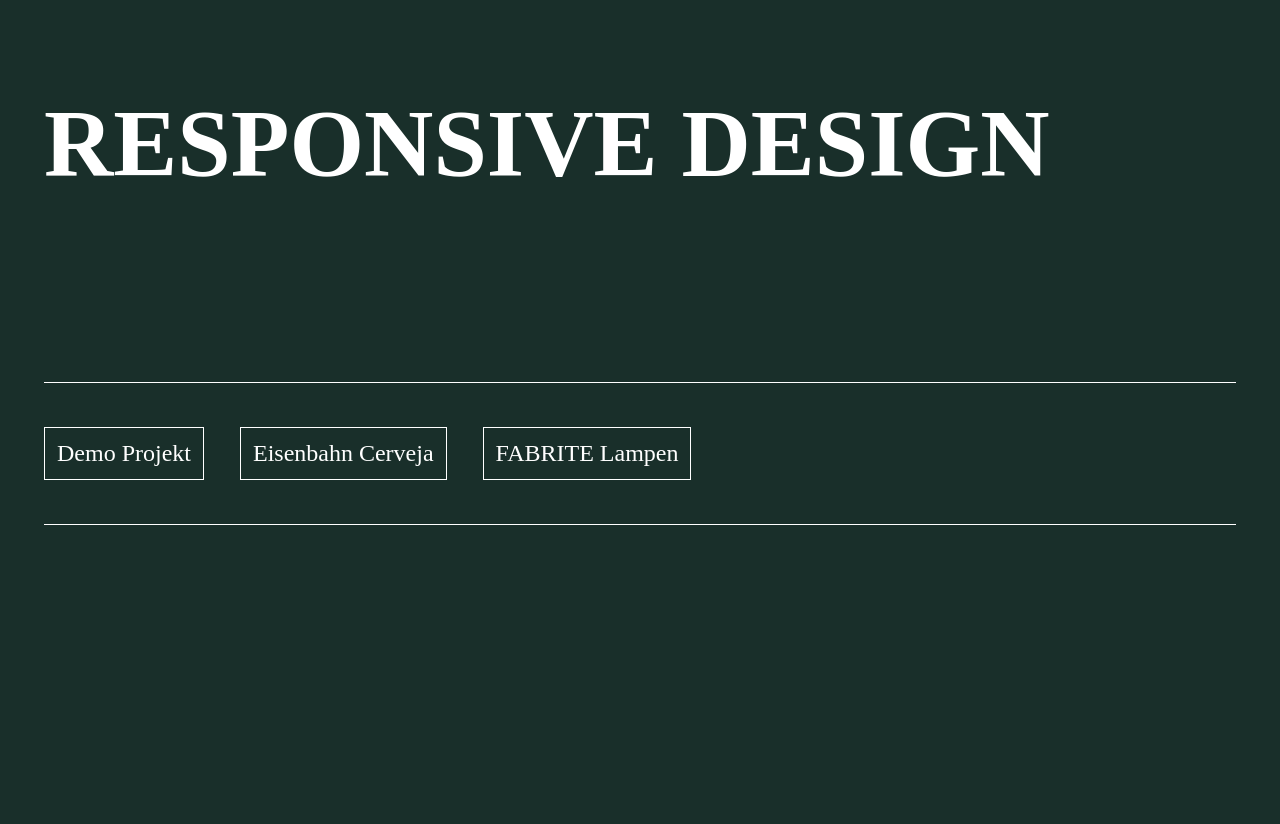
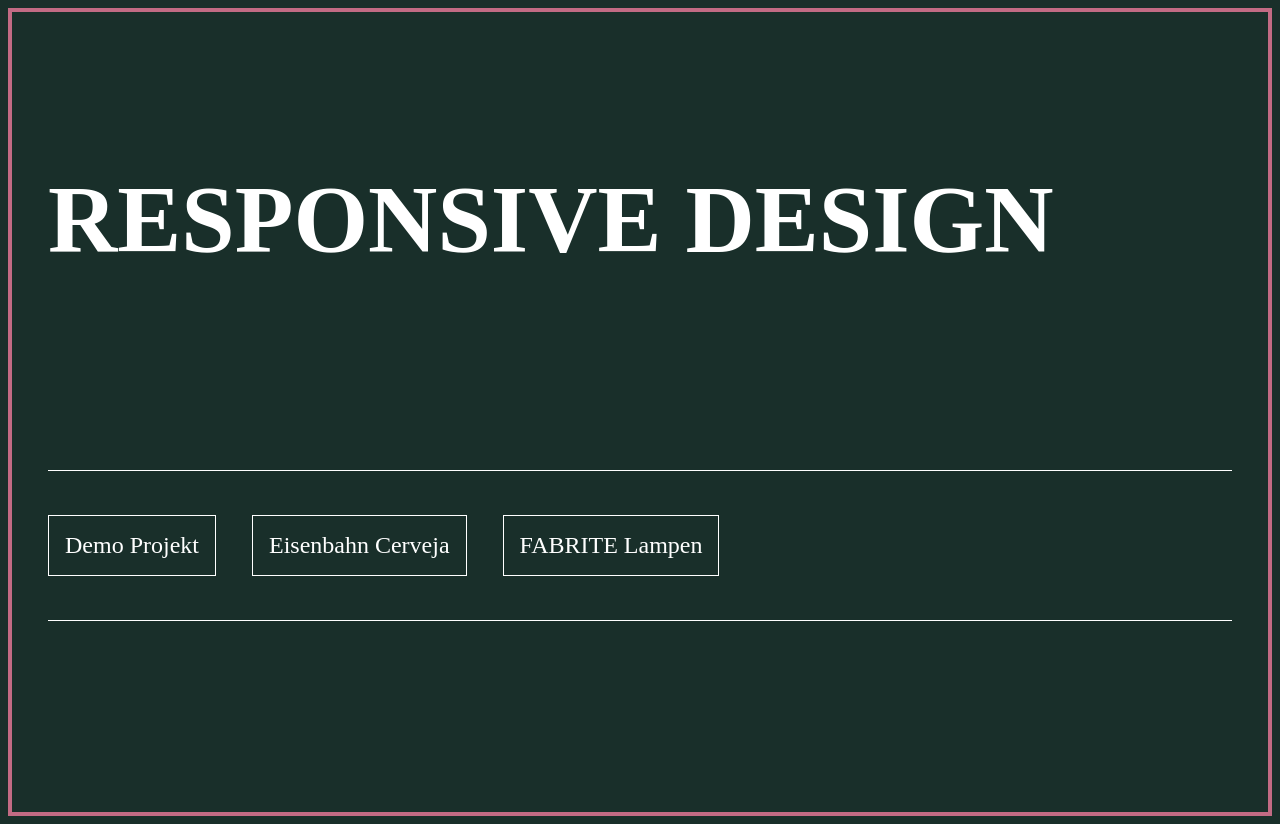
Before and after one commit to lukasebnoether/Responsive_Design_24, a plain HTML site: page index.html in a window 1280 px wide. Before the commit the page ends 800 px from the top, so only its background shows below. Drawn offline with Linux system fonts and the light colour scheme; a web font is replaced by a local one.

Commit message:
Styling Update

```diff
--- a/index.html
+++ b/index.html
@@ -8,17 +8,18 @@
 
 </head>
 <body>
+
     <section class="title">
         <div>
             <h1>RESPONSIVE DESIGN</h1>
         </div>
 
-        <div class="line">
 
         </div>
     </section>
 
     <section class="button-section">
+        <div class="line"></div>
 
         <button onclick="location.href='./demo-projekt/index.html'">Demo Projekt</button>
         <button onclick="location.href='./eisenbahn-cerveja/Code-Files/index.html'"> Eisenbahn Cerveja</button>
@@ -28,5 +29,6 @@
     </section>
 
 
+
 </body>
 </html>
--- a/style.css
+++ b/style.css
@@ -1,5 +1,7 @@
 body {
     background-color: #192F2A;
+    border: solid 4px #C26B84;
+    height: 100vh;
 }
 
 @font-face {
@@ -12,8 +14,8 @@ h1 {
     font-family: Replica;
     font-size: 96px;
     color: #ffffff;
-    padding-bottom: 96px;
 }
+
 
 .title{
     display: flex;
@@ -21,6 +23,8 @@ h1 {
     flex-wrap: wrap;
     padding-left: 36px;
     padding-right: 36px;
+    padding-top: 72px;
+    padding-bottom: 72px;
 }
 
 .line{
@@ -47,7 +51,7 @@ button{
     color: #ffffff;
     font-family: Replica;
     font-size: 24px;
-    padding: 12px;
+    padding: 16px;
     border: 1px solid #ffffff;
 }
 
```
